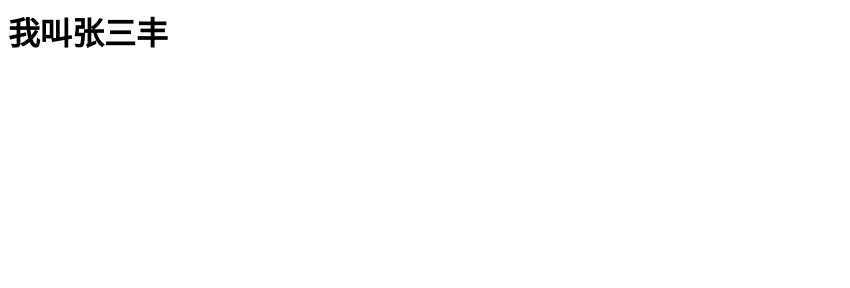
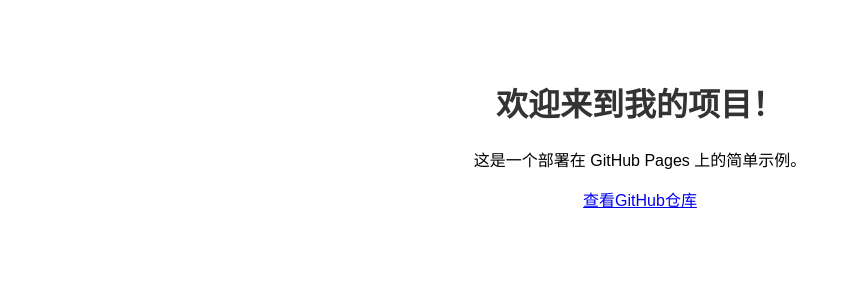
Before and after one commit to zhangzhiruo/zhangzhiruo.github.io, a plain HTML site: page index.html in a window 1280 px wide. Shown: the whole page, without its empty margins (0-850 px from the left). Drawn offline with Linux system fonts and the light colour scheme.

Commit message:
Update index.html

```diff
--- a/index.html
+++ b/index.html
@@ -1,3 +1,17 @@
-<h1>
-  我叫张三丰
-</h1>
+<!DOCTYPE html>
+<html lang="zh-CN">
+<head>
+    <meta charset="UTF-8">
+    <meta name="viewport" content="width=device-width, initial-scale=1.0">
+    <title>我的精彩项目</title>
+    <style>
+        body { font-family: Arial, sans-serif; text-align: center; padding: 50px; }
+        h1 { color: #333; }
+    </style>
+</head>
+<body>
+    <h1>欢迎来到我的项目！</h1>
+    <p>这是一个部署在 GitHub Pages 上的简单示例。</p>
+    <p><a href="https://zhangzhiruo.github.io/">查看GitHub仓库</a></p>
+</body>
+</html>
```
